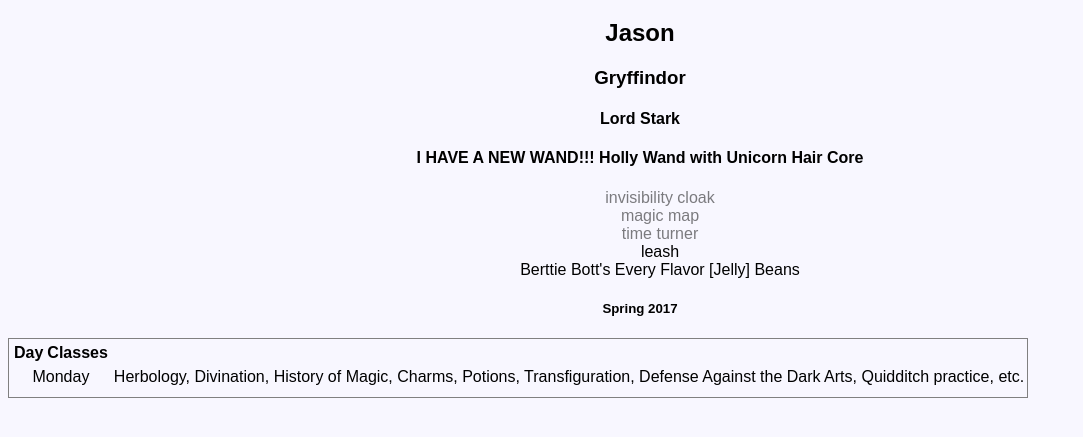
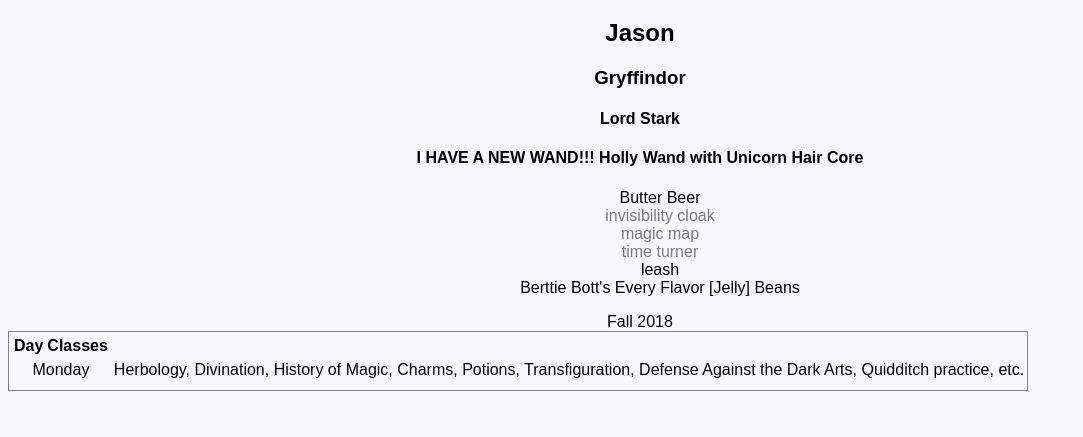
Before and after one commit to JasonKulak/Hogwarts-Homework, a plain HTML site: page index.html in a window 1280 px wide. Shown: the part 61-498 px from the top of the page, without its empty margins (0-1083 px from the left). Drawn offline with nearby package versions, Linux system fonts and the light colour scheme.

Commit message:
Commit 7 - I am getting more comfortable with ambiguous instructions

```diff
--- a/app.js
+++ b/app.js
@@ -50,7 +50,7 @@ $(() => {
     ////////
 
     const $ul = $("<ul>")
-    //$ul.setAttribute("storage", "trunk");
+    .attr("storage", "trunk")
     $container.append($ul)
 
    const $li = $("<li>")
@@ -151,14 +151,15 @@ $(".secret").show("slow")
 $li4.addClass("cabbage")
 $li4.removeClass("cabbage")
 
-
 ////////
 //Year 7
 ////////
 
+$h5.replaceWith("Fall 2018")
 
+const $li6 = $("<li>")
+$li6.text("Butter Beer")
+$ul.prepend($li6)
 
-
-
-
+.attr("storage", "chest")
 });
```
Also changed, not shown: main.css (line endings or trailing spaces).
